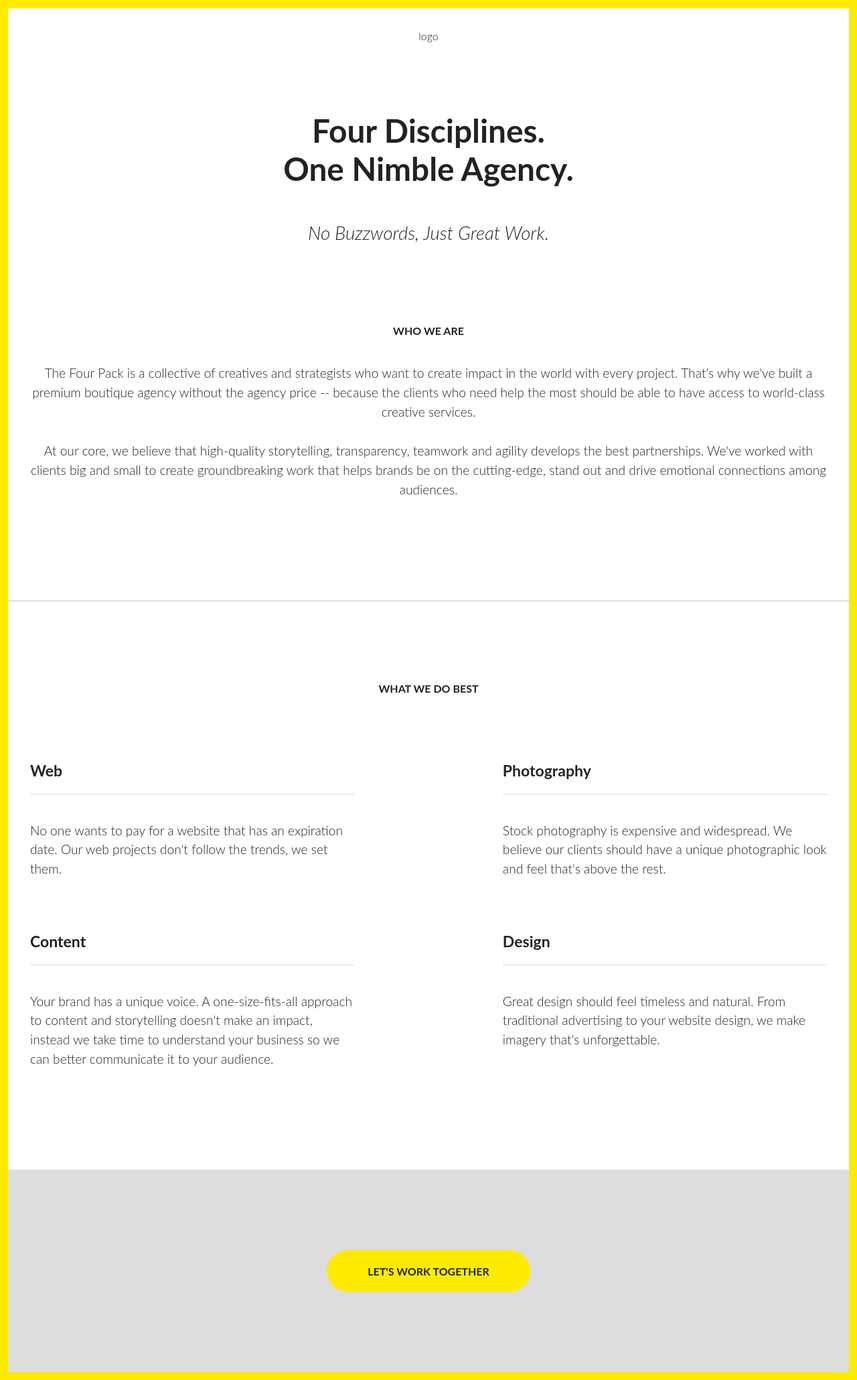
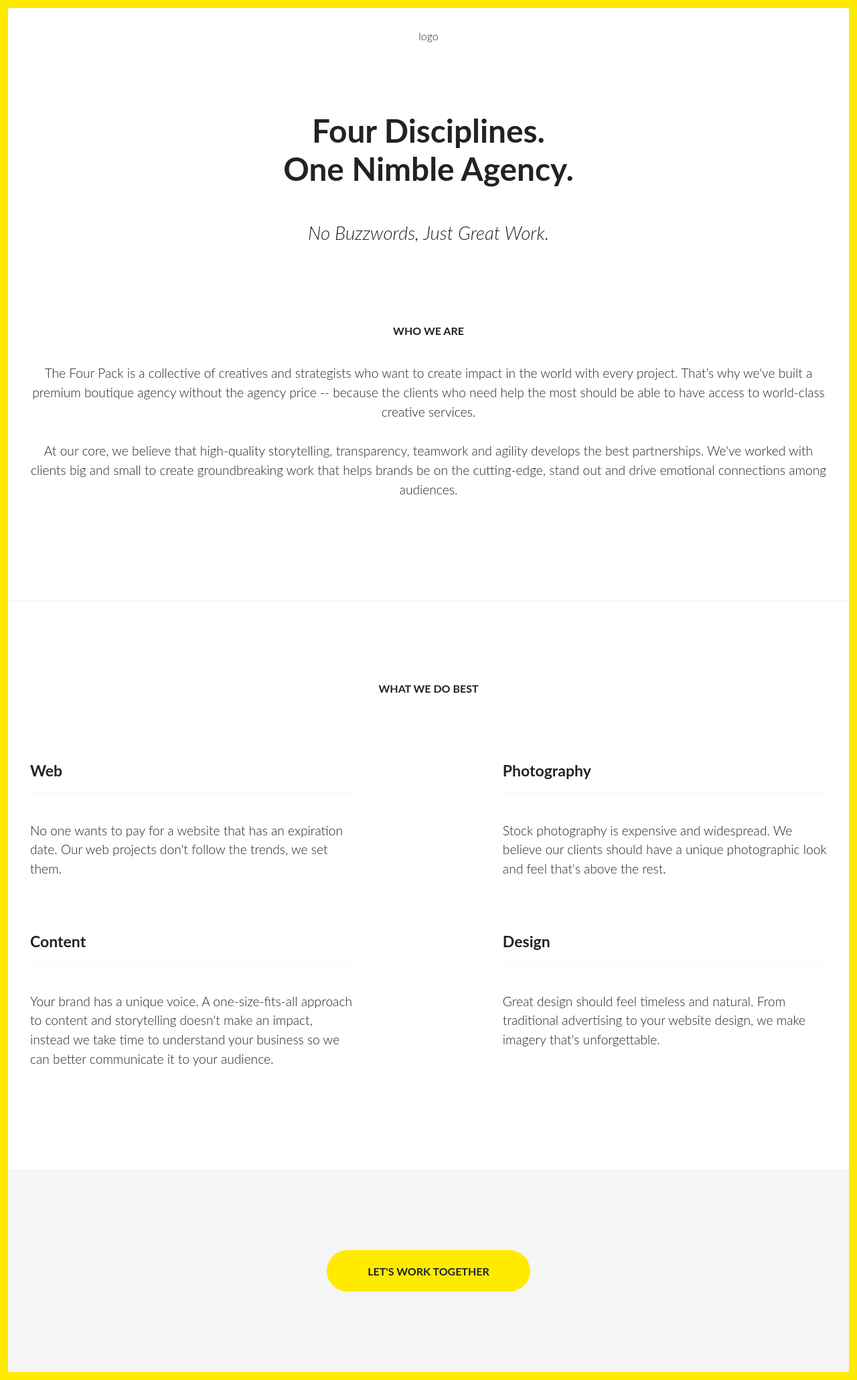
Before and after one commit to brianotoole/thefourpack, a Jekyll site: the page built from index.html, in a window 1280 px wide. Shown: the whole page at 67% size. Built offline with Jekyll 4.4.1, drawn with Linux system fonts in a browser that asks for light colours; nearby versions of some CDN libraries; a script that is not in the unit is left out.

Commit message:
add responsive updates

```diff
--- a/assets/css/app.css
+++ b/assets/css/app.css
@@ -883,9 +883,12 @@
 
 .heading-underline {
   font-weight: 700;
-  margin-bottom: 2.5rem;
+  margin-bottom: 1.25rem;
   padding-bottom: 1.25rem;
-  border-bottom: 1px solid #ddd; }
+  border-bottom: 1px solid #f5f5f5; }
+  @media (min-width: 800px) {
+    .heading-underline {
+      margin-bottom: 2.5rem; } }
 
 /*********************************************************
     Buttons
@@ -1215,7 +1218,10 @@
 
 .hero__logo {
   padding-top: 1.875rem;
-  padding-bottom: 6.25rem; }
+  padding-bottom: 3.75rem; }
+  @media (min-width: 800px) {
+    .hero__logo {
+      padding-bottom: 6.25rem; } }
 
 .hero__title {
   padding-bottom: 3.125rem;
@@ -1244,7 +1250,7 @@
   padding-top: 1.875rem;
   padding-bottom: 1.875rem; }
   .section--underline {
-    border-bottom: 2px solid #ddd; }
+    border-bottom: 2px solid #f5f5f5; }
   .section--primary {
     color: white;
     background-color: #ffeb00; }
@@ -1258,15 +1264,19 @@
     color: white;
     background-color: black; }
   .section--grey {
-    background-color: #ddd; }
+    background-color: #f5f5f5; }
 
 .section--pad-lg {
   padding-top: 3.75rem;
   padding-bottom: 3.75rem; }
 
 .section--pad-xl {
-  padding-top: 7.5rem;
-  padding-bottom: 7.5rem; }
+  padding-top: 3.75rem;
+  padding-bottom: 3.75rem; }
+  @media (min-width: 800px) {
+    .section--pad-xl {
+      padding-top: 7.5rem;
+      padding-bottom: 7.5rem; } }
 
 /*********************************************************
     Form
@@ -1455,7 +1465,7 @@
   color: #222; }
 
 .bg-grey {
-  background: #ddd;
+  background: #f5f5f5;
   color: #222; }
 
 .bg-primary {
@@ -1475,7 +1485,7 @@
   color: #ffffff !important; }
 
 .bg-gray {
-  background: #ddd;
+  background: #f5f5f5;
   color: #222; }
 
 .bg-pattern {
--- a/src/styles/base/_typography.scss
+++ b/src/styles/base/_typography.scss
@@ -78,7 +78,10 @@
 .heading-underline {
     @extend h5;
     font-weight: 700;
-    margin-bottom: rem(40);
+    margin-bottom: rem(20);
     padding-bottom: rem(20);
     border-bottom: 1px solid $color-grey;
+    @include bp_md {
+        margin-bottom: rem(40);
+    }
 }
--- a/src/styles/base/_variables.scss
+++ b/src/styles/base/_variables.scss
@@ -12,7 +12,7 @@
 $color-white: #ffffff;
 $color-body: #222;
 $color-black: #222;
-$color-grey: #ddd;
+$color-grey: #f5f5f5;
 $color-primary-dark: darken($color-primary, 15%);
 $color-secondary-dark: darken($color-secondary, 15%);
 $color-white-dark: darken($color-white, 15%);
--- a/src/styles/layouts/_hero.scss
+++ b/src/styles/layouts/_hero.scss
@@ -8,7 +8,10 @@
 
 .hero__logo {
     padding-top: rem(30);
-    padding-bottom: rem(100);
+    padding-bottom: rem(60);
+    @include bp_md {
+        padding-bottom: rem(100);
+    }
 }
 
 .hero__title {
```
Also changed, not shown: src/styles/layouts/_page.scss (+6 -2 lines).
